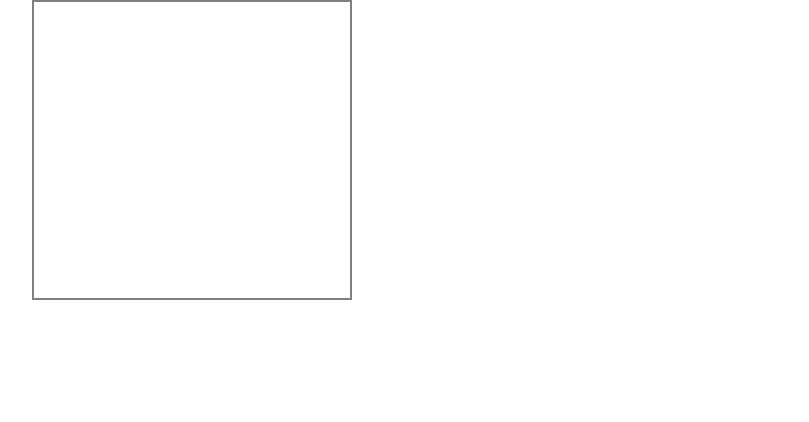
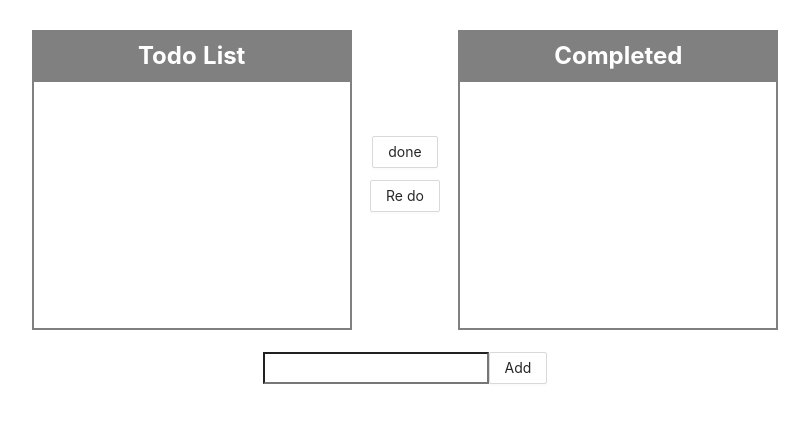
Before and after one commit to Playground-spk/react-sonter, a React (Create React App) app: page /apptodoandcomplete in a window 1280 px wide. Shown: the top 422 px of the page, without its empty margins (235-1044 px from the left). Built offline with nearby package versions, Linux system fonts and the light colour scheme.

Commit message:
nearly todolist

```diff
--- a/src/AppTodoListAndComplete.js
+++ b/src/AppTodoListAndComplete.js
@@ -1,16 +1,110 @@
 import React, { Component } from "react";
-import { Row, Col } from "antd";
+import { Row, Col, Button } from "antd";
 import "./css/AppTodoListAndComplete.css";
+import Box1 from "./components/AppTodoListAndComplete/Box1";
+import Box2 from "./components/AppTodoListAndComplete/Box2";
 
 export default class AppTodoListAndComplete extends Component {
-  state = {};
+  state = { task: "", todoList: [], complete: [] };
+  onChangeInput = e => {
+    this.setState({ task: e.target.value });
+  };
+  addTodoList = () => {
+    let newTodoList = [...this.state.todoList];
+    this.setState({
+      todoList: [...newTodoList, { checked: false, task: this.state.task }],
+      task: ""
+    });
+  };
+  changePrepareToComplete = e => {
+    let newTodoList = [...this.state.todoList];
+    let targetList = newTodoList.findIndex(todo => {
+      return todo.task === e.target.value;
+    });
+    newTodoList[targetList] = { checked: true, task: e.target.value };
+    this.setState({ todoList: newTodoList });
+  };
+  clickToMoveToComplete = () => {
+    let moving = this.state.todoList.filter(item => {
+      return item.checked === true;
+    });
+    let stand = this.state.todoList.filter(item => {
+      return item.checked === false;
+    });
+    this.setState({
+      complete: [...this.state.complete, ...moving],
+      todoList: stand
+    });
+  };
+  changePrepareToTodoList = e => {
+    let newComplete = this.state.complete;
+    let targetList = newComplete.findIndex(item => {
+      return item.task === e.target.value;
+    });
+    newComplete[targetList] = { checked: false, task: e.target.value };
+    this.setState({ complete: newComplete });
+  };
+  clickToMoveToTodoList = () => {
+    let moving = this.state.complete.filter(item => item.checked === false);
+    let stand = this.state.complete.filter(item => item.checked === true);
+    this.setState({
+      todoList: [...this.state.todoList, ...moving],
+      complete: stand
+    });
+  };
+
   render() {
     return (
       <div>
+        <Row justify="center" align="middle" className="set-up">
+          <Col span={6} className="theBox">
+            <Row className="head" justify="center" align="middle">
+              Todo List
+            </Row>
+            <Row>
+              <Box1
+                todoList={this.state.todoList}
+                changePrepareToComplete={this.changePrepareToComplete}
+              />
+            </Row>
+          </Col>
+          <Col span={2}>
+            <Row justify="center">
+              <br />
+              <br />
+              <Button onClick={this.clickToMoveToComplete}> done</Button>
+            </Row>
+            <Row justify="center">
+              <br />
+              <br />
+              <Button onClick={this.clickToMoveToTodoList}> Re do</Button>
+            </Row>
+          </Col>
+          <Col span={6} className="theBox">
+            <Row className="head" justify="center" align="middle">
+              {" "}
+              Completed
+            </Row>
+            <Row>
+              <Box2
+                complete={this.state.complete}
+                changePrepareToTodoList={this.changePrepareToTodoList}
+              />
+            </Row>
+          </Col>
+        </Row>
         <Row justify="center">
-          <Col span={6} className="theBox"></Col>
-          <Col span={2}></Col>
-          <Col span={6}></Col>
+          <Col span={14}>
+            <br />
+            <Row justify="center">
+              <input
+                type="text"
+                onChange={this.onChangeInput}
+                value={this.state.task}
+              />
+              <Button onClick={this.addTodoList}>Add</Button>
+            </Row>
+          </Col>
         </Row>
       </div>
     );
--- a/src/Homepage.js
+++ b/src/Homepage.js
@@ -75,7 +75,7 @@ export default class Homepage extends Component {
           <Col span={8}>
             <Button type="primary" shape="round" className="Button55555">
               <Link to={"/apptodoandcomplete"} className="LinkTo">
-                Tab <br /> Component
+                todoList <br /> Complete
               </Link>
             </Button>
           </Col>
--- /dev/null
+++ b/src/components/AppTodoListAndComplete/Box1.js
@@ -0,0 +1,25 @@
+import React, { Component } from "react";
+
+export default class Box1 extends Component {
+  render() {
+    return (
+      <div>
+        <ul>
+          {this.props.todoList.map(todo => {
+            return (
+              <li>
+                <input
+                  type="checkbox"
+                  value={todo.task}
+                  checked={todo.checked}
+                  onChange={this.props.changePrepareToComplete}
+                />
+                {todo.task}
+              </li>
+            );
+          })}
+        </ul>
+      </div>
+    );
+  }
+}
--- /dev/null
+++ b/src/components/AppTodoListAndComplete/Box2.js
@@ -0,0 +1,24 @@
+import React, { Component } from "react";
+
+export default class Box2 extends Component {
+  render() {
+    return (
+      <div>
+        <ul>
+          {this.props.complete.map(item => {
+            return (
+              <li>
+                <input
+                  type="checkbox"
+                  value={item.task}
+                  onChange={this.props.changePrepareToTodoList}
+                />
+                {item.task}
+              </li>
+            );
+          })}
+        </ul>
+      </div>
+    );
+  }
+}
--- a/src/css/AppTodoListAndComplete.css
+++ b/src/css/AppTodoListAndComplete.css
@@ -4,3 +4,17 @@
 
     border: 2px solid gray
 }
+
+.head {
+    border-bottom: 3px solid gray;
+    height: 50px;
+    background-color: gray;
+
+    color: white;
+    font-size: 24px;
+    font-weight: bold
+}
+
+.set-up {
+    margin-top: 30px
+}
```
